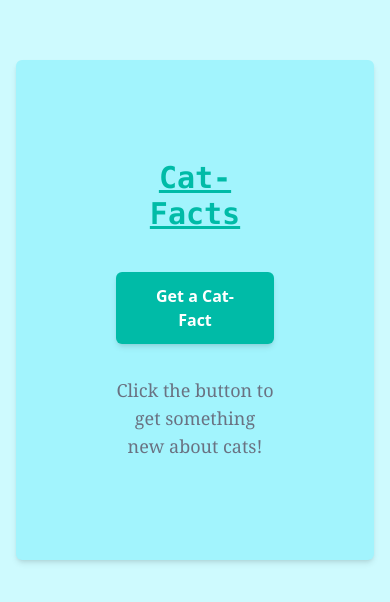
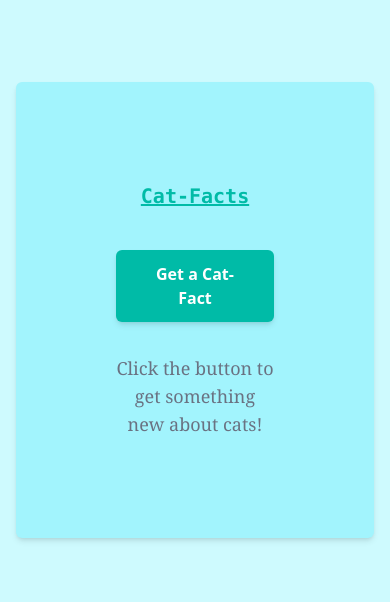
Before and after one commit to sreeramraghu04/react-catfacts-p06, a React (Vite) app: page / in a window 390 px wide. Shown: the part 112-714 px from the top of the page. Built offline with nearby package versions, Linux system fonts and the light colour scheme.

Commit message:
Update App.jsx

```diff
--- a/src/App.jsx
+++ b/src/App.jsx
@@ -14,7 +14,7 @@ function App() {
   return (
     <div className="min-h-screen flex items-center justify-center bg-cyan-100 p-4">
       <div className="bg-cyan-200 shadow-md rounded-md p-25 max-w-md w-full text-center">
-        <h1 className="text-3xl font-bold text-teal-500 mb-10 font-mono underline">
+        <h1 className="text-xl lg:text-3xl font-bold text-teal-500 mb-10 font-mono underline">
           Cat-Facts
         </h1>
 
```
